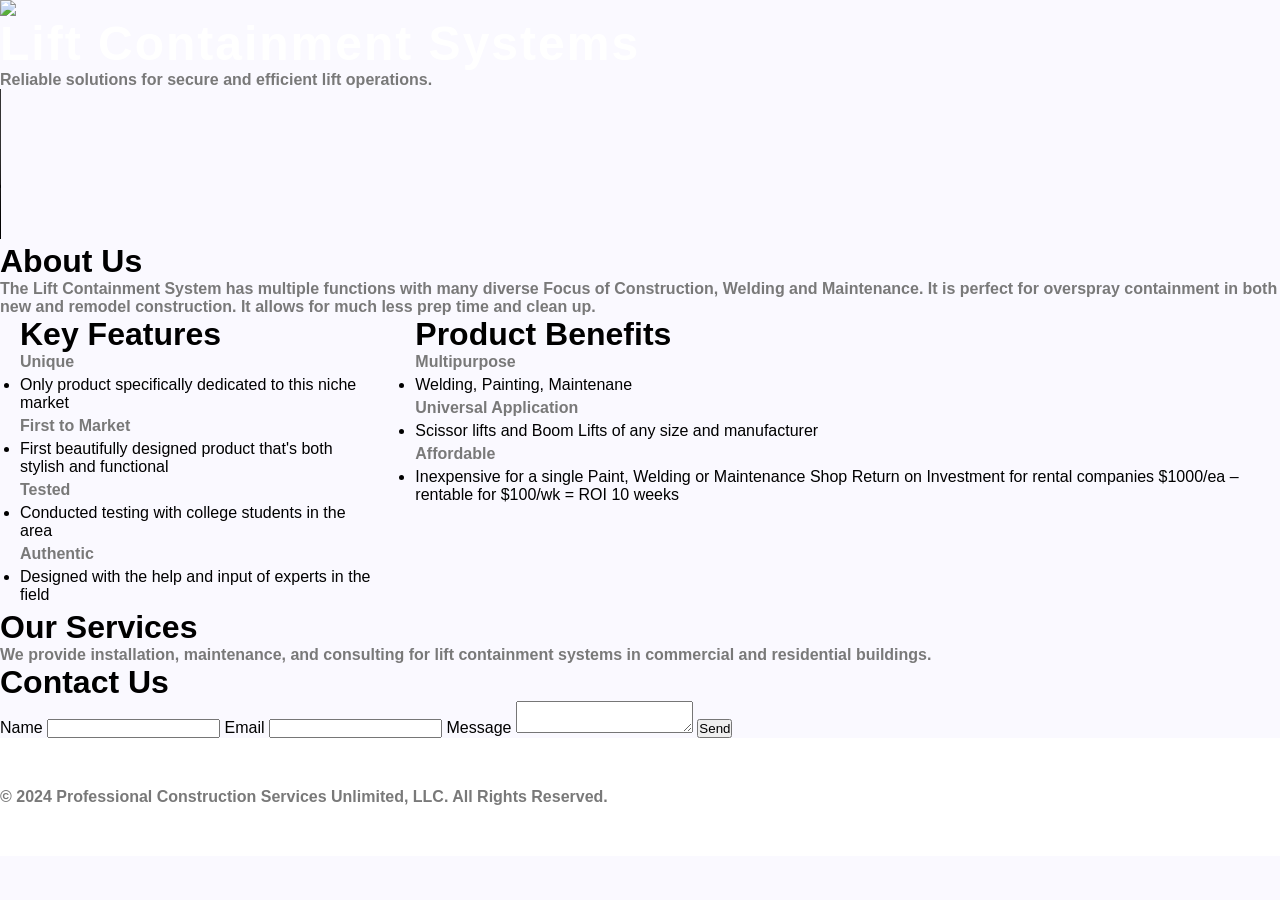
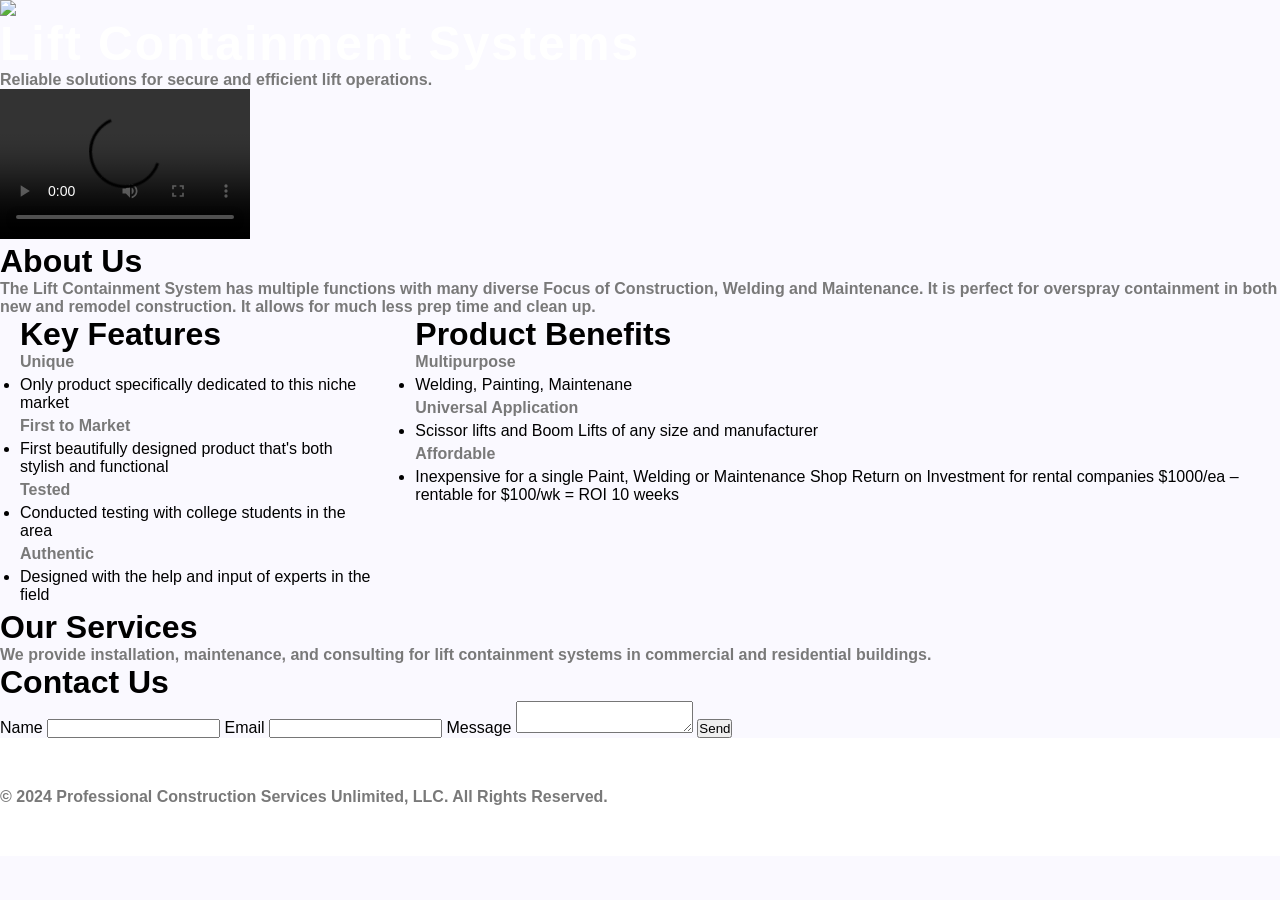

Update print statement to reflect farewell message

--- a/public/style.css
+++ b/public/style.css
@@ -1076,97 +1076,12 @@ body.scrolled .floating-video{
 /* MOBILE FIXES (SAFE LAYER) */
 /* ========================= */
 
-@media (max-width: 768px){
-
-  /* Prevent sideways scrolling */
-  body{
-    overflow-x: hidden;
-  }
-
-  /* NAV FIX */
-  .nav-links ul {
-    position: static;
-    flex-direction: column;
-    align-items: center;
-    gap: 14px;
-    font-size: 14px;
-  }
-
-  /* HERO FIX */
-  .hero{
-    height: auto;
-    min-height: 100vh;
-    padding: 40px 0;
-  }
-
-  .hero-content{
-    width: 90%;
-    padding-top: 40px;
-  }
-
-  h1{
-    font-size: 28px;
-  }
-
-  /* LOGO FIX */
-  .logo span{
-    font-size: 24px;
-  }
-
-  img{
-    max-width: 100%;
-    height: auto;
-  }
-
-  /* SERVICE SECTION */
-  .service{
-    height: auto;
-    min-height: auto;
-  }
-
-  .service-cards{
-    flex-direction: column;
-    gap: 20px;
-    padding: 0 16px;
-  }
-
-  .card{
-    padding: 20px;
-  }
-
-  /* NEWSLETTER */
-  .newsletter .container{
-    flex-direction: column;
-    text-align: center;
-  }
-
-  .newsletter .left-content{
-    padding-left: 0;
-    min-width: auto;
-  }
-
-  .media video{
-    width: 100%;
-  }
-
-  /* CTA BUTTON */
-  .cta-btn{
-    width: 100%;
-    justify-content: center;
-    font-size: 16px;
-  }
-
-  /* FLOATING VIDEO OFF (optional but recommended) */
-  .floating-video{
-    display: none;
-  }
-
-}
 /*html {
   scroll-behavior: smooth;
   scroll-padding-top: 120px;
 }
 */
+
 
 
 
